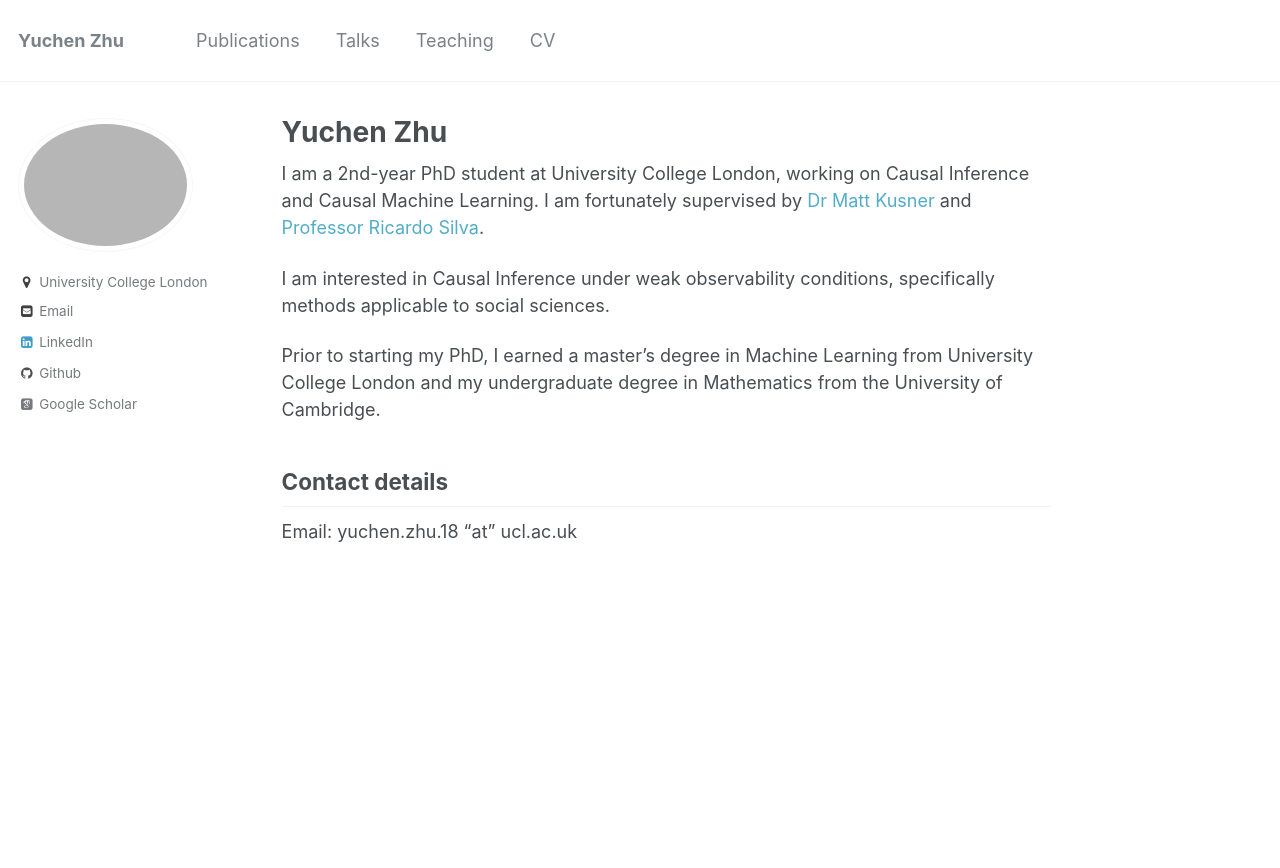
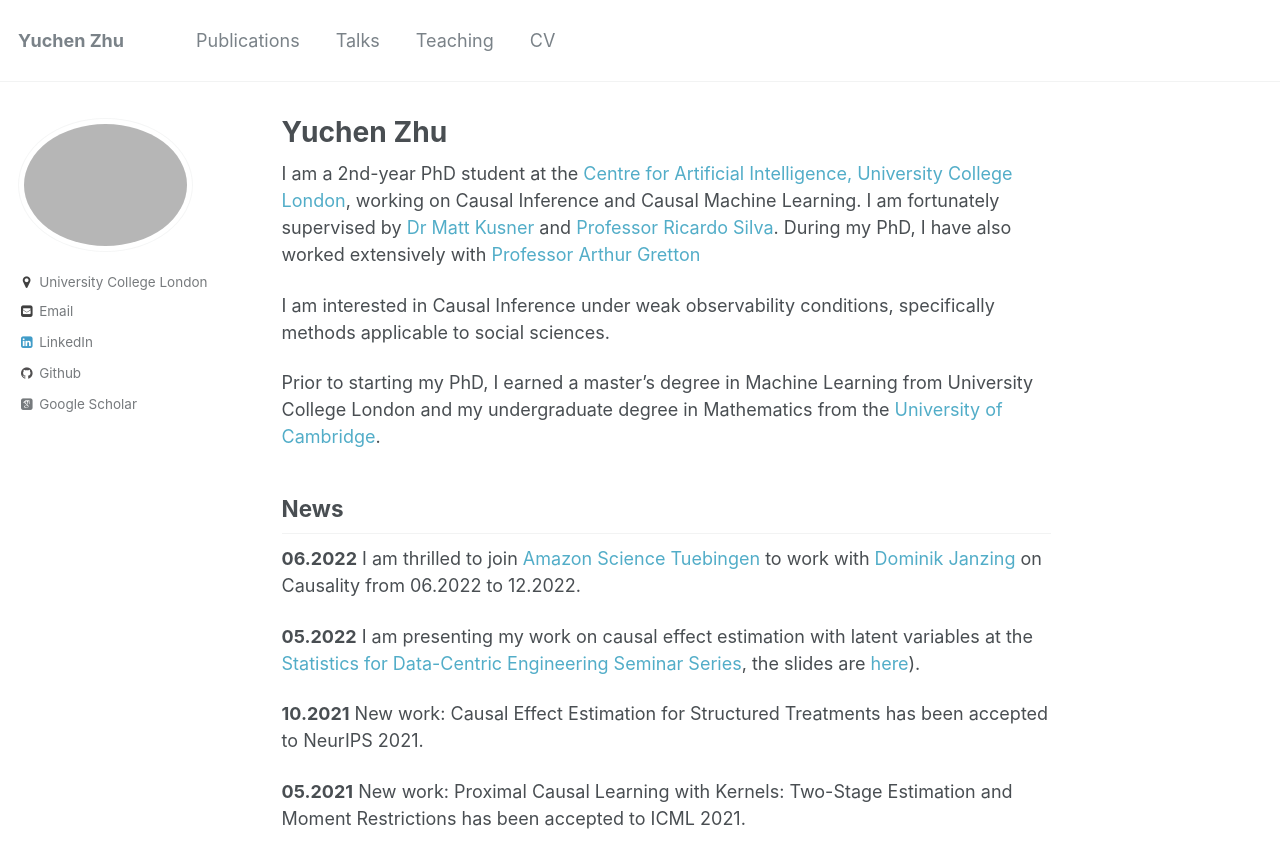
Before and after one commit to yuchen-zhu/yuchen-zhu.github.io, a Jekyll site: the page built from _pages/about.md, in a window 1280 px wide. Shown: the top 868 px of the page. Built offline with Jekyll 4.4.1, drawn with Linux system fonts in a browser that asks for light colours; some web fonts are replaced.

```diff
--- a/_pages/about.md
+++ b/_pages/about.md
@@ -8,12 +8,18 @@ redirect_from:
   - /about.html
   -
 ---
-I am a 2nd-year PhD student at University College London, working on Causal Inference and Causal Machine Learning. I am fortunately supervised by [Dr Matt Kusner](http://mkusner.github.io) and [Professor Ricardo Silva](http://www.homepages.ucl.ac.uk/~ucgtrbd/).
+I am a 2nd-year PhD student at the [Centre for Artificial Intelligence, University College London](https://www.ucl.ac.uk/ai-centre/), working on Causal Inference and Causal Machine Learning. I am fortunately supervised by [Dr Matt Kusner](http://mkusner.github.io) and [Professor Ricardo Silva](http://www.homepages.ucl.ac.uk/~ucgtrbd/). During my PhD, I have also worked extensively with [Professor Arthur Gretton](https://www.gatsby.ucl.ac.uk/~gretton/)
 
 I am interested in Causal Inference under weak observability conditions, specifically methods applicable to social sciences.
 
-Prior to starting my PhD, I earned a master's degree in Machine Learning from University College London and my undergraduate degree in Mathematics from the University of Cambridge.
+Prior to starting my PhD, I earned a master's degree in Machine Learning from University College London and my undergraduate degree in Mathematics from the [University of Cambridge](https://www.maths.cam.ac.uk).
 
-## Contact details
+## News
 
-Email: yuchen.zhu.18 "at" ucl.ac.uk
+**06.2022** I am thrilled to join [Amazon Science Tuebingen](https://www.amazon.science/locations/tubingen) to work with [Dominik Janzing](https://janzing.github.io) on Causality from 06.2022 to 12.2022.
+
+**05.2022** I am presenting my work on causal effect estimation with latent variables at the [Statistics for Data-Centric Engineering Seminar Series](https://sites.google.com/view/dce-reading-group), the slides are [here](https://yuchen-zhu.github.io/files/S-DCE-talk.pdf)).
+
+**10.2021** New work: Causal Effect Estimation for Structured Treatments has been accepted to NeurIPS 2021.
+
+**05.2021** New work: Proximal Causal Learning with Kernels: Two-Stage Estimation and Moment Restrictions has been accepted to ICML 2021.
```
